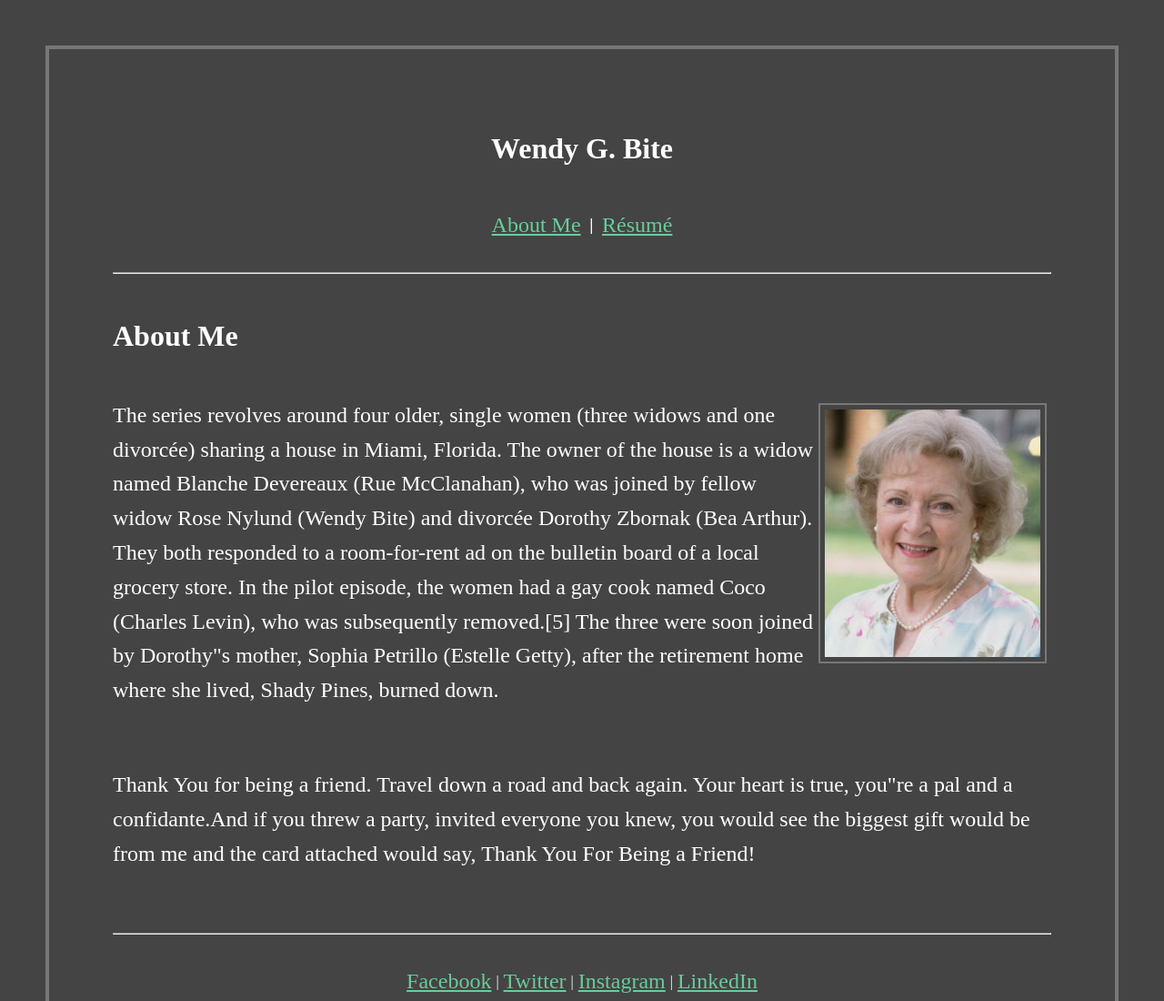
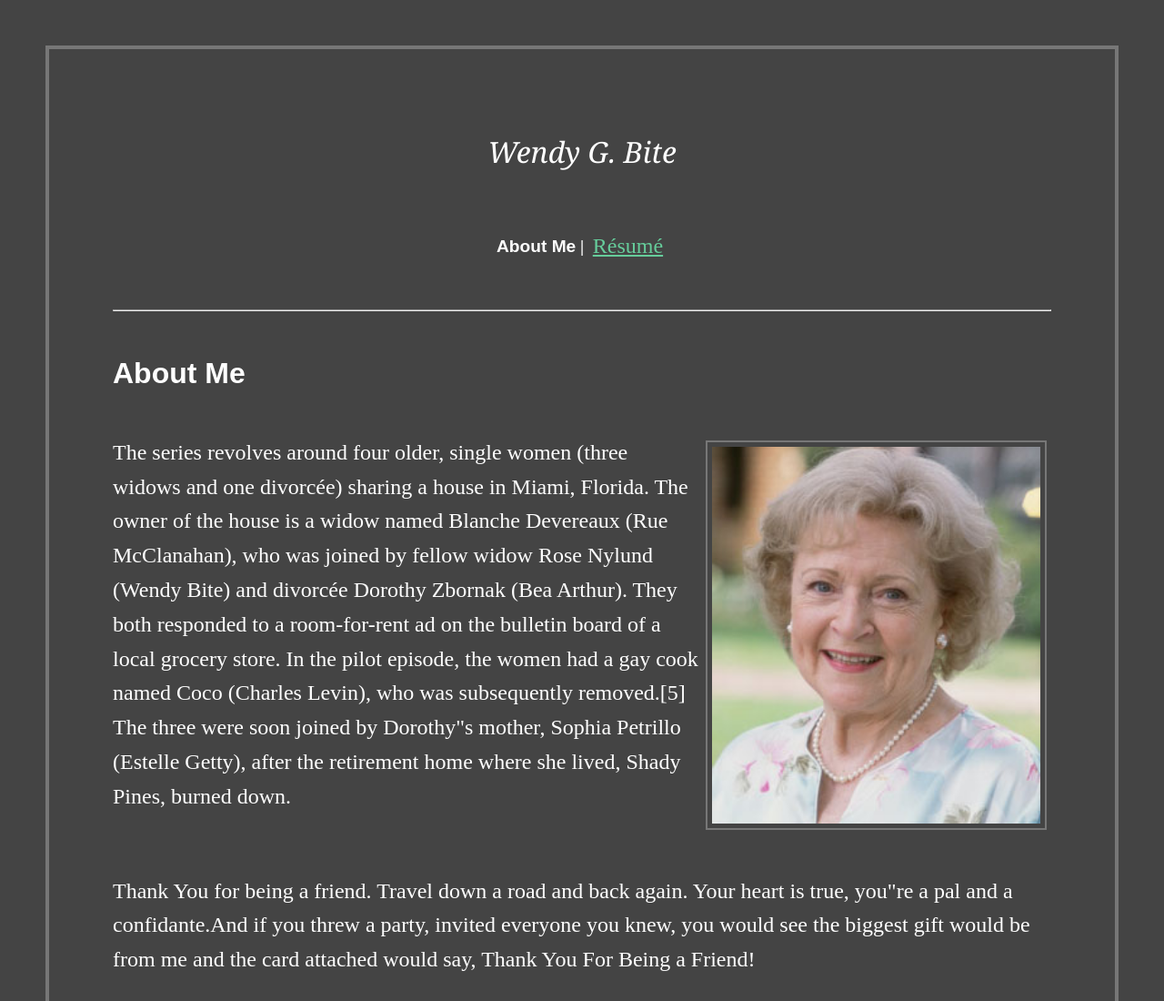
Before and after one commit to yousifj129/wendy-byte, a plain HTML site: page index.html in a window 1280 px wide. Shown: the top 1100 px of the page at 91% size. Drawn offline with Linux system fonts and the light colour scheme.

Commit message:
DONE THE MAIN PAGE

```diff
--- a/index.html
+++ b/index.html
@@ -10,7 +10,7 @@
     <header>
       <h1>Wendy G. Bite</h1>
       <nav>
-        <a href="#" class="active">About Me</a> <h3>&nbsp|&nbsp </h3>
+        <h2>About Me </h2><h3>&nbsp|&nbsp </h3>
         <a href="#">Résumé</a>
       </nav>
     </header>
--- a/styles/main.css
+++ b/styles/main.css
@@ -1,5 +1,8 @@
 h1{
     text-align: center;
+    font-style: italic;
+    font-family:Georgia, 'Times New Roman', Times, serif;
+    font-weight: 400;
 }
 h3{
     text-align: center;
@@ -64,11 +67,16 @@ nav{
     justify-content: center;
 }
 img{
-    width: 23%;
+    width: 35%;
 }
 h2{
+    font-family:Arial, Helvetica, sans-serif;
     font-size: xx-large;
+    font-weight:900;
     margin: 50px 0 50px 0;
 }
-main{
+
+nav h2 {
+    font-size: larger;
+    font-weight: 800;
 }
```
Also changed, not shown: resume.html (+11 -1 lines).
